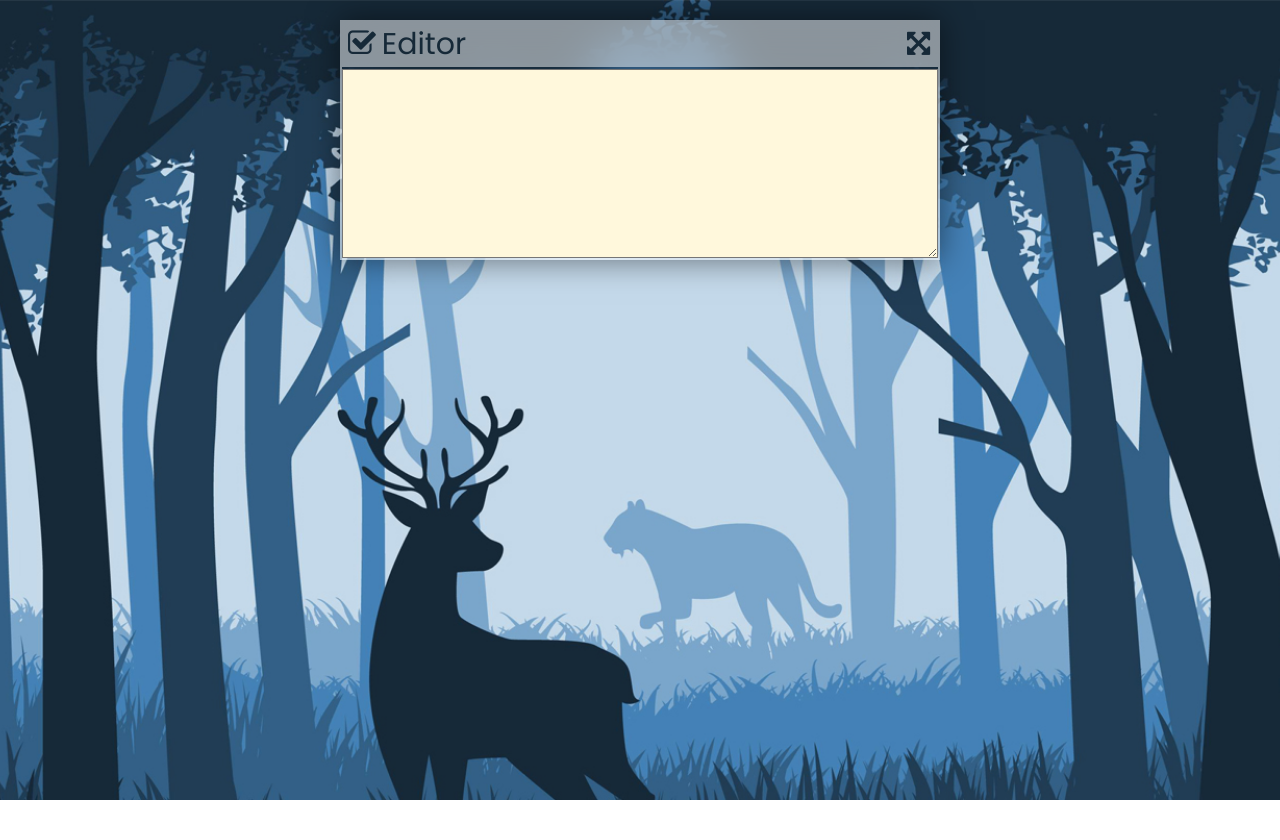
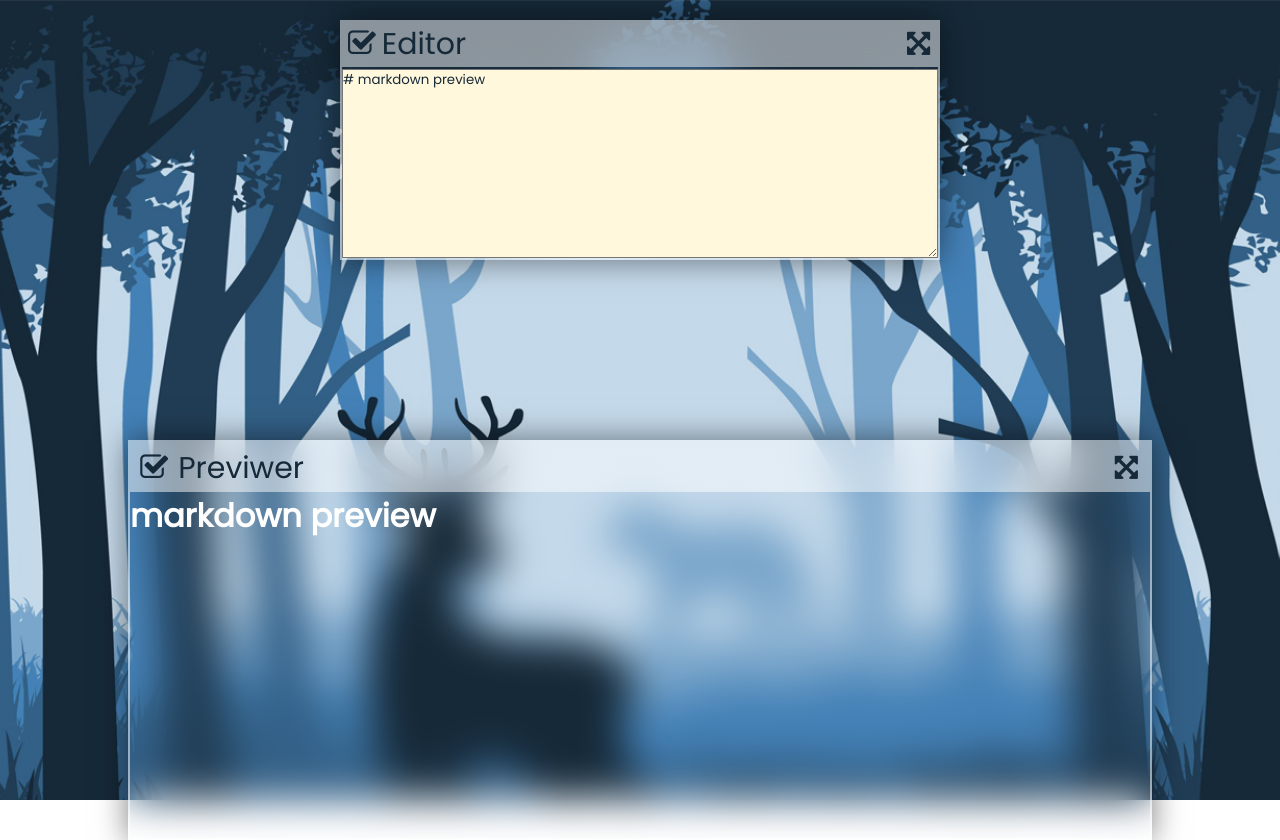
Before and after one commit to Thai-Cong-Dang-010396/My-app-website, a React (Create React App) app: page /MarkdownPreviewer in a window 1280 px wide. Before the commit the page ends 800 px from the top, so only its background shows below. Built offline with nearby package versions, Linux system fonts and the light colour scheme.

Commit message:
Markdown previewer version 2

```diff
--- a/package.json
+++ b/package.json
@@ -8,6 +8,7 @@
     "@testing-library/jest-dom": "^5.16.5",
     "@testing-library/react": "^13.4.0",
     "@testing-library/user-event": "^13.5.0",
+    "marked": "^5.0.5",
     "react": "^18.2.0",
     "react-dom": "^18.2.0",
     "react-redux": "^8.0.7",
--- a/public/index.html
+++ b/public/index.html
@@ -16,5 +16,7 @@
   <body>
     <div id="root"></div>
     <script src="https://cdn.freecodecamp.org/testable-projects-fcc/v1/bundle.js"></script>
+    <script src="https://ajax.googleapis.com/ajax/libs/jquery/3.6.4/jquery.min.js"></script>
+    <script src="https://cdnjs.com/libraries/marked"></script>
   </body>
 </html>
--- a/src/components/MarkdownPreviewer.jsx
+++ b/src/components/MarkdownPreviewer.jsx
@@ -1,7 +1,25 @@
 import React, { useState, useEffect } from 'react';
 import '../css/MarkdownPreviewer.css';
+import renderPreview from '../scripts/MarkdownPreviewer';
+import { marked } from 'marked';
 
 const MarkdownPreviewer = () => {
+  const [markdown, setMarkdown] = useState('# markdown preview')
+
+  useEffect (() => {
+    getPreview();
+  }, []);
+
+  const getPreview = () => {
+    const getPre = marked.parse(markdown);
+    renderPreview(getPre);
+  }
+
+  const handleChange = (event) => {
+    setMarkdown(event.target.value);
+    getPreview();
+  }
+
   return (
     <div id='wrapper2'>
         <div className='editorWrap'>
@@ -10,11 +28,21 @@ const MarkdownPreviewer = () => {
                 Editor
                 <i className='fa fa-arrows-alt'></i>
             </div>
-            <textarea id='editor' typeof='text'></textarea>
+            <textarea
+              id='editor'
+              typeof='text'
+              value={markdown}
+              onChange={handleChange}
+            >
+            </textarea>
         </div>
 
         <div className='previewWrap'>
-            <div className='toolbar'></div>
+            <div className='toolbar'>
+                <i className='fa fa-check-square-o'></i>
+                Previwer
+                <i className='fa fa-arrows-alt'></i>
+            </div>
             <div id='preview'></div>
         </div>
     </div>
--- a/src/css/MarkdownPreviewer.css
+++ b/src/css/MarkdownPreviewer.css
@@ -30,7 +30,7 @@
     box-shadow: 0 0 30px rgba(0, 0, 0, .5);
 }
 
-.editorWrap .toolbar {
+.editorWrap .toolbar, .previewWrap .toolbar{
     position: relative;
     background: rgba(255, 255, 255, .5);
     color: #162938;
@@ -62,3 +62,15 @@
     background: cornsilk;
     color: #162938;
 }
+
+.previewWrap {
+    position: relative;
+    top: 40px;
+    width: 80%;
+    min-height: 400px;
+    background: transparent;
+    border: 2px solid rgba(255, 255, 255, .5);
+    backdrop-filter: blur(20px);
+    box-shadow: 0 0 30px rgba(0, 0, 0, .5);
+    color: #fff;
+}
--- /dev/null
+++ b/src/scripts/MarkdownPreviewer.js
@@ -0,0 +1,9 @@
+const $ = window.$;
+
+const renderPreview = (dataPre) => {
+    $(document).ready(function() {
+        $("#preview").empty().append(dataPre);
+    });
+}
+
+export default renderPreview;
```
Also changed, not shown: 1 other file (tests, documents, lock files or other folders).
